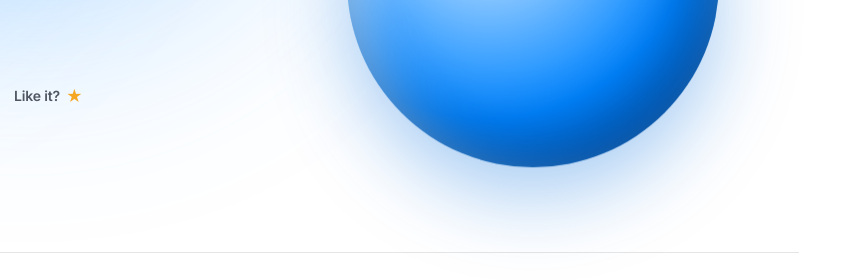
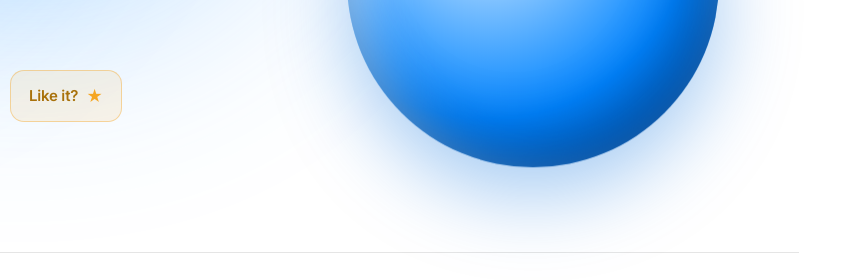
Before and after one commit to saiteja05/localflow, a plain HTML site: page docs/index.html in a window 1280 px wide. Shown: the part 432-712 px from the top of the page, 417-1280 px from the left. Drawn offline with Linux system fonts and the light colour scheme; a web font is replaced by a local one.

Commit message:
Update styles.css

```diff
--- a/docs/styles.css
+++ b/docs/styles.css
@@ -133,8 +133,8 @@ h1, h2, h3, .nav-brand, .stat-num, .hero-facts strong {
 .cta-arrow { display: inline-flex; width: 30px; height: 30px; align-items: center; justify-content: center; background: #fff; color: var(--blue); border-radius: 50%; }
 .cta-ghost { font-size: 15px; font-weight: 600; color: var(--ink-70); padding: 14px 18px; border-radius: 14px; border: 1px solid var(--stroke); background: var(--glass); transition: color 0.2s, background 0.2s; }
 .cta-ghost:hover { color: var(--ink); background: var(--glass-strong); }
-.hero-star { display: inline-flex; align-items: center; gap: 6px; font-size: 14px; font-weight: 600; color: var(--ink-70); padding: 8px 4px; transition: color 0.2s; }
-.hero-star:hover { color: var(--ink); }
+.hero-star { display: inline-flex; align-items: center; gap: 8px; font-size: 15px; font-weight: 600; color: #a8710b; padding: 13px 18px; border-radius: 14px; border: 1px solid rgba(245,166,35,0.4); background: rgba(245,166,35,0.1); transition: background 0.2s, transform 0.2s var(--ease), box-shadow 0.2s; }
+.hero-star:hover { background: rgba(245,166,35,0.18); transform: translateY(-1px); box-shadow: 0 6px 16px rgba(245,166,35,0.22); }
 .hero-star:hover .hero-star-ic { transform: scale(1.15) rotate(-8deg); }
 .hero-star-ic { color: #f5a623; font-size: 16px; line-height: 1; transition: transform 0.2s var(--ease); }
 
```
